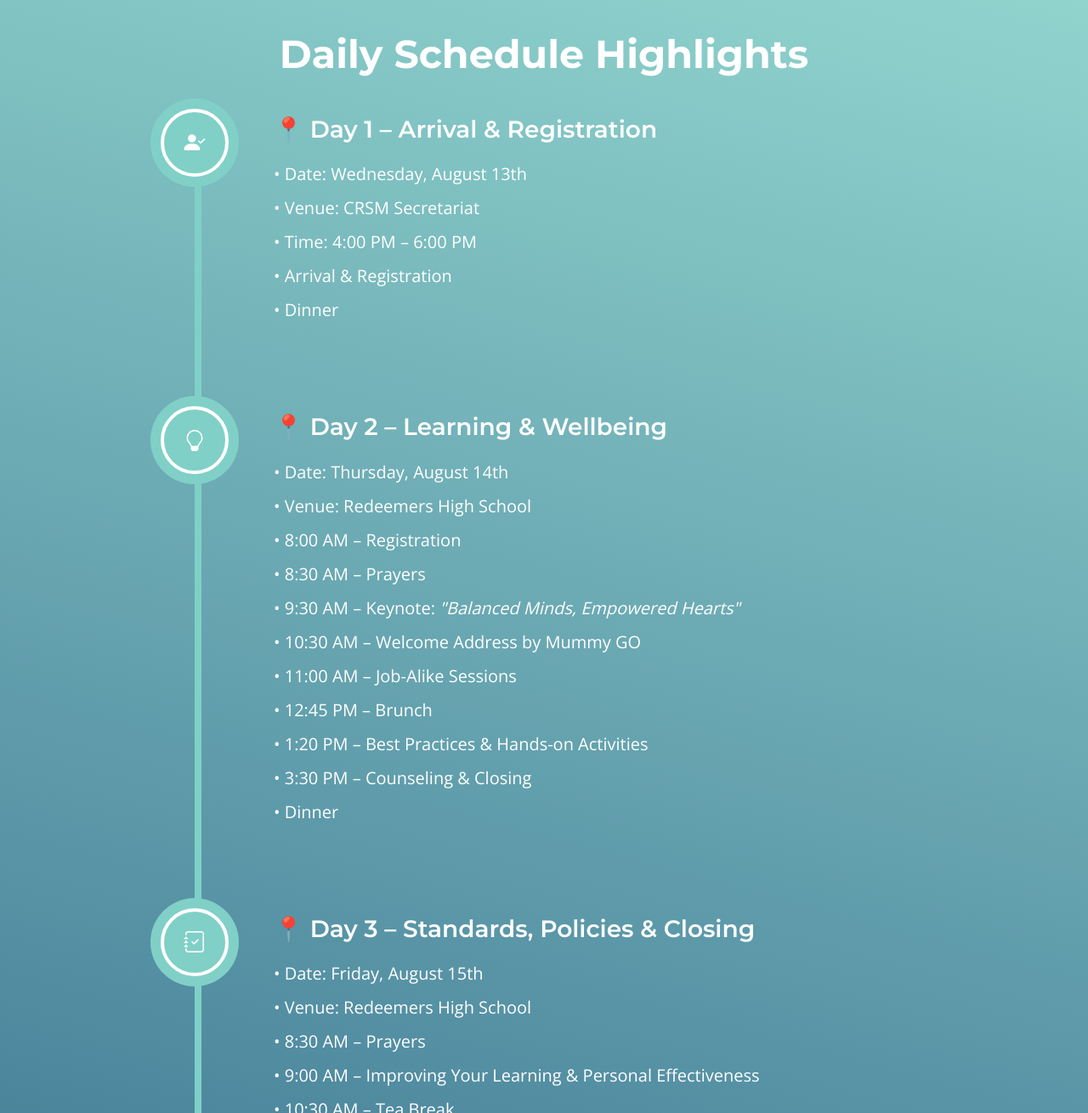
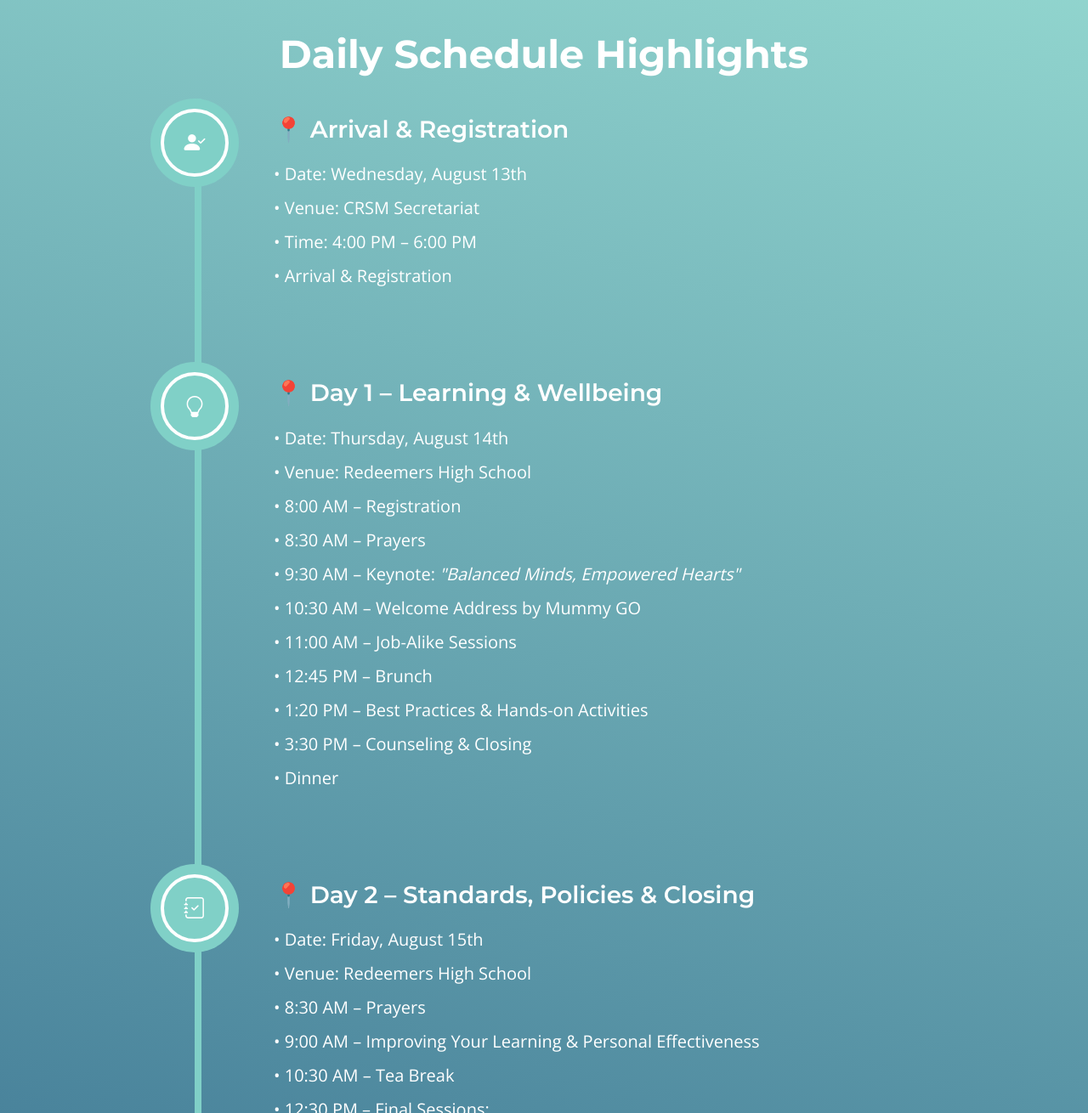
Before and after one commit to schelpstech/tdcweb, a plain HTML site: page aug2025training.html in a window 1280 px wide. Shown: the part 3200-4510 px from the top of the page at 85% size. Drawn offline with nearby package versions, Linux system fonts and the light colour scheme.

Commit message:
remove day

```diff
--- a/aug2025training.html
+++ b/aug2025training.html
@@ -310,13 +310,12 @@
 
                         <!-- Day 1 -->
                         <li>
-                            <h4 class="text-white mb-3">📍 Day 1 – Arrival & Registration</h4>
+                            <h4 class="text-white mb-3">📍  Arrival & Registration</h4>
                             <p class="text-white">
                                 • Date: Wednesday, August 13th<br>
                                 • Venue: CRSM Secretariat<br>
                                 • Time: 4:00 PM – 6:00 PM<br>
-                                • Arrival & Registration<br>
-                                • Dinner
+                                • Arrival & Registration
                             </p>
                             <div class="icon-holder">
                                 <i class="bi-person-check-fill"></i>
@@ -325,7 +324,7 @@
 
                         <!-- Day 2 -->
                         <li>
-                            <h4 class="text-white mb-3">📍 Day 2 – Learning & Wellbeing</h4>
+                            <h4 class="text-white mb-3">📍 Day 1 – Learning & Wellbeing</h4>
                             <p class="text-white">
                                 • Date: Thursday, August 14th<br>
                                 • Venue: Redeemers High School<br>
@@ -346,7 +345,7 @@
 
                         <!-- Day 3 -->
                         <li>
-                            <h4 class="text-white mb-3">📍 Day 3 – Standards, Policies & Closing</h4>
+                            <h4 class="text-white mb-3">📍 Day 2 – Standards, Policies & Closing</h4>
                             <p class="text-white">
                                 • Date: Friday, August 15th<br>
                                 • Venue: Redeemers High School<br>
```
